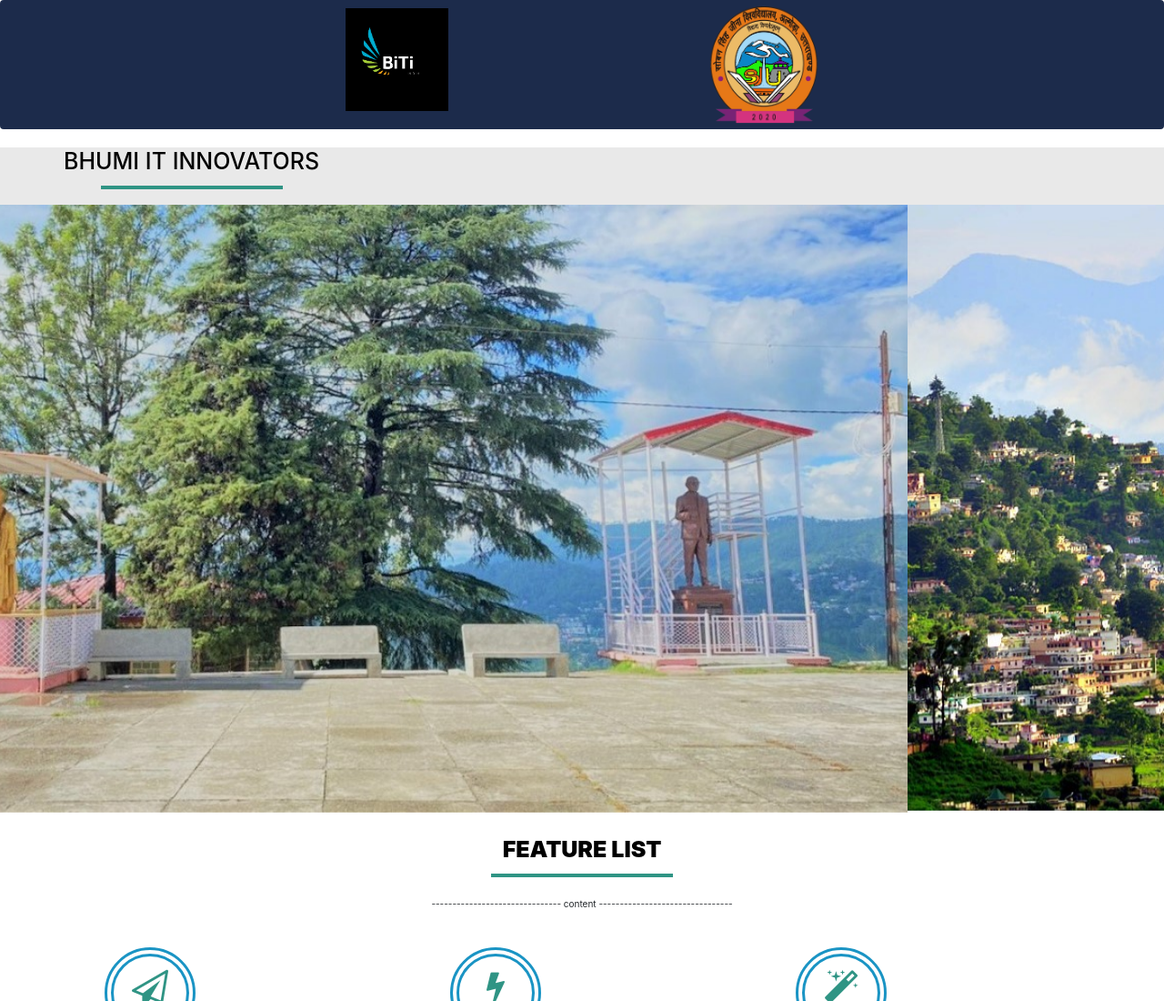
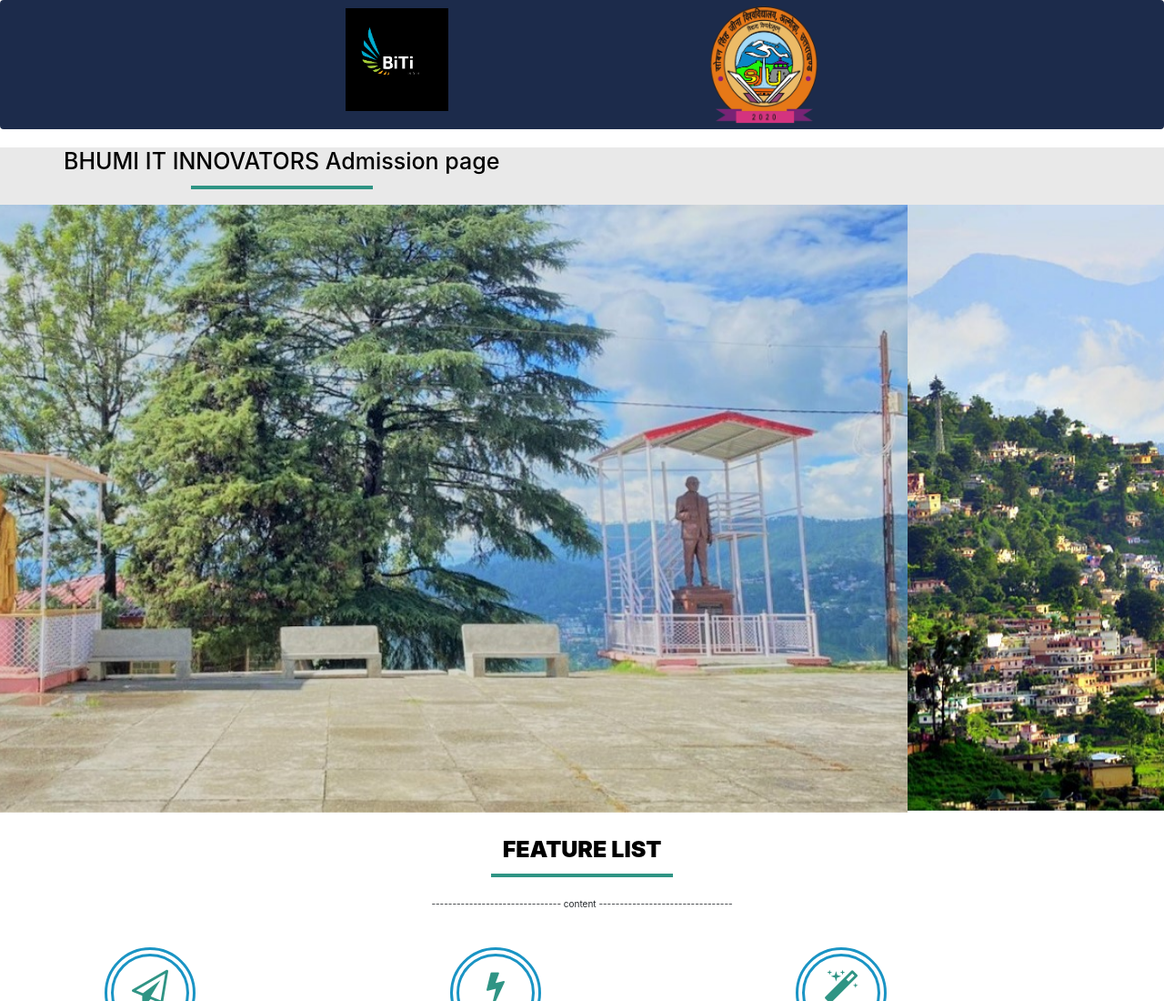
Before and after one commit to joshi-sagar/college, a plain HTML site: page index.html in a window 1280 px wide. Shown: the top 1100 px of the page at 91% size. Drawn offline with nearby package versions, Linux system fonts and the light colour scheme.

Commit message:
Update index.html

```diff
--- a/index.html
+++ b/index.html
@@ -45,7 +45,7 @@
            <div class="row  text-center" >
 
 
-        <h1 >BHUMI IT INNOVATORS</h1>
+        <h1 >BHUMI IT INNOVATORS Admission page</h1>
 
                </div>
              </div>
```
